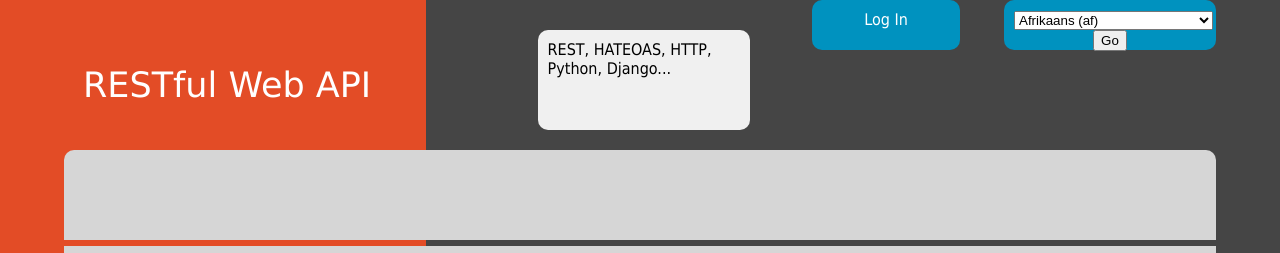
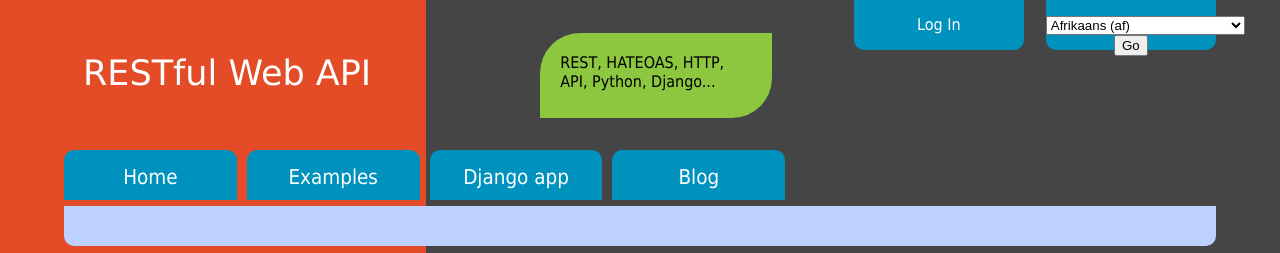
Before and after one commit to juliotrigo/restfulwebapi, a Django app: template restfulwebapisite/templates/base.html in a window 1280 px wide; the page is wider, and only the part inside the window is pictured. Shown: the top 253 px of that part. Run offline with Django 3.2, Linux system fonts and the light colour scheme; the template is opened without the code that fills it, so the values that code supplies are empty.

Commit message:
CSS improvement. Main page translation.

```diff
--- a/restfulwebapisite/static/css/base.css
+++ b/restfulwebapisite/static/css/base.css
@@ -14,6 +14,11 @@ body {
     background-color: rgb(69, 69, 69);
 }
 
+li
+{
+    list-style-type: none;
+}
+
 a {
     text-decoration: none;
 }
@@ -22,10 +27,11 @@ a:hover {
     text-decoration: underline;
 }
 
-/* Background color: 72
-   48
-   30
-   Orange: #F06529
+/*
+    #F06529 orange
+    #82B3DF blue
+    #1cbbb4 green
+    #127874 green
 */
 
 /********** HEADER **********/
@@ -41,7 +47,7 @@ a:hover {
     left: 0px;
     width: 29%;
     height: 235px;
-    padding: 65px 55px 0px 0px;
+    padding: 52.5px 55px 0px 0px;
     text-align: right;
     background-color: #E34C26;
 }
@@ -54,25 +60,25 @@ a:hover {
 
 #motto {
     position: absolute;
-    top: 30px;
-    left: 42%;
+    top: 32.5px;
+    left: 42.2%;
     width: 15%;
-    height: 80px;
-    padding: 10px;
-    background-color: rgb(240, 240, 240);
-    border-radius: 10px 10px 10px 10px;
+    height: 45px;
+    padding: 20px;
+    background-color: #8dc63f;
+    border-radius: 40px 0px 40px 0px;
 }
 
 #login {
     position: absolute;
     top: 0px;
-    right: 25%;
-    width: 10%;
-    height: 30px;
-    padding: 10px;
+    right: 20%;
+    width: 13.3%;
+    height: 35px;
+    padding: 15px 0px 0px 0px;
     text-align: center;
     background-color: rgb(0, 146, 191);
-    border-radius: 10px 10px 10px 10px;
+    border-radius: 0px 0px 10px 10px;
 }
 
 #login a {
@@ -83,28 +89,27 @@ a:hover {
     position: absolute;
     top: 0px;
     right: 5%;
-    width: 15%;
-    height: 30px;
-    padding: 10px;
+    width: 13.3%;
+    height: 35px;
+    padding: 15px 0px 0px 0px;
     text-align: center;
-    color: rgb(255, 255, 255);
     background-color: rgb(0, 146, 191);
-    border-radius: 10px 10px 10px 10px;
+    border-radius: 0px 0px 10px 10px;
 }
 
 /********** CONTENT **********/
 
-#page-body {
+#content-wrapper {
     position: relative;
-    margin: -150px auto 30px auto;
+    margin: -170px auto 30px auto;
     width: 90%;
     background-color: transparent;
 }
 
-.menu {
-    height: 70px;
-    padding: 20px 20px 0px 20px;
-    background-color: rgb(214, 214, 214);
+nav {
+    height: 50px;
+    padding: 20px 0px 0px 0px;
+    background-color: transparent;
     border-radius: 10px 10px 0px 0px;
 }
 
@@ -117,19 +122,34 @@ a:hover {
 
 #content {
     padding: 20px 20px 20px 20px;
-    background-color: rgb(214, 214, 214);
+    background-color: #BED1FE;  /* rgb(214, 214, 214) #B6CBFD #BED1FE */
     border-radius: 0px 0px 10px 10px;
+}
+
+nav a {
+    color: rgb(255, 255, 255);
+}
+
+nav li {
+    float: left;
+    height: 35px;
+    width: 15%;
+    margin: 0px 10px 0px 0px;
+    padding: 15px 0px 0px 0px;
+    font-size: 1.28em;
+    text-align: center;
+    background-color: rgb(0, 146, 191);
+    border-radius: 10px 10px 0px 0px;
 }
 
 /********** FOOTER **********/
 
 footer h3 {
-    color: rgb(214, 214, 214);
+    color: rgb(214, 214, 214);  /* rgb(221, 221, 221) */
 }
 
 footer li
 {
-    list-style-type: none;
     font-size: 0.9em;
     line-height: 1.4em;
 }
@@ -137,47 +157,48 @@ footer li
 #top-footer {
     height: 200px;
     background-color: rgb(51, 51, 51);
-    /* color: rgb(221, 221, 221); */
+}
+
+footer#top-footer ul,  footer#top-footer h3{
+    padding: 0% 0% 0% 17%;
 }
 
 footer#top-footer a {
-    color: rgb(153,153,153); /* #999 */
+    color: rgb(153,153,153);  /* #999 */
 }
 
 #logos {
     position: absolute;
-    margin: 70px 0px 30px 0px;
+    padding: 70px 0px 30px 0px;
     left: 0%;
     width: 33%;
 }
 
 #links {
     position: absolute;
-    padding: 0px 0px 0px 70px;
     left: 33%;
     width: 34%;
 }
 
 #site-info {
     position: absolute;
-    padding: 0px 0px 0px 70px;
     left: 67%;
     width: 33%;
 }
 
 #logo-html5 {
     float: left;
-    margin: 0px 15px 0px 30px;
+    margin: 0px 10px 0px 20px;
 }
 
 #logo-django {
     float: left;
-    margin: 0px 15px 0px 15px;
+    margin: 0px 10px 0px 10px;
 }
 
 #logo-css {
     float: left;
-    margin: 0px 30px 0px 15px;
+    margin: 0px 0px 0px 10px;
 }
 
 #bottom-footer {
@@ -190,5 +211,5 @@ footer#bottom-footer a {
 }
 
 #credits {
-    padding: 15px 15px 15px 15px;
+    padding: 20px 20px 20px 20px;
 }
--- a/restfulwebapisite/templates/base.html
+++ b/restfulwebapisite/templates/base.html
@@ -20,7 +20,7 @@
                 <a href="{% url 'home' %}">RESTful Web API</a>
             </div>
             <div id="motto">
-                REST, HATEOAS, HTTP, Python, Django...
+                REST, HATEOAS, HTTP, API, Python, Django...
             </div>
             <div id="login">
                 {% if user.is_authenticated  %}
@@ -48,22 +48,22 @@
                 </form>
             </div>
         </header>
-        <div id="page-body">
-            <nav class="menu">
-                <!--
-                <div id="menu-home" class="menu">
-                    <a href="">{% trans "Home" %}</a>
-                </div>
-                <div id="menu-examples" class="menu">
-                    <a href="">{% trans "Examples" %}</a>
-                </div>
-                <div id="menu-django-restful" class="menu">
-                    <a href="">{% trans "django-restfulwebapi" %}</a>
-                </div>
-                <div id="menu-blog" class="menu">
-                    <a href="">{% trans "Blog" %}</a>
-                </div>
-                -->
+        <div id="content-wrapper">
+            <nav>
+                <ul>
+                    <li>
+                        <a href="">{% trans "Home" %}</a>
+                    </li>
+                    <li>
+                        <a href="">{% trans "Examples" %}</a>
+                    </li>
+                    <li>
+                        <a href="">{% trans "Django app" %}</a>
+                    </li>
+                    <li>
+                        <a href="">{% trans "Blog" %}</a>
+                    </li>
+                </ul>
             </nav>
             <div class="separator"></div>
             <div id="content">
```
Also changed, not shown: restfulwebapisite/locale/es/LC_MESSAGES/django.po.
